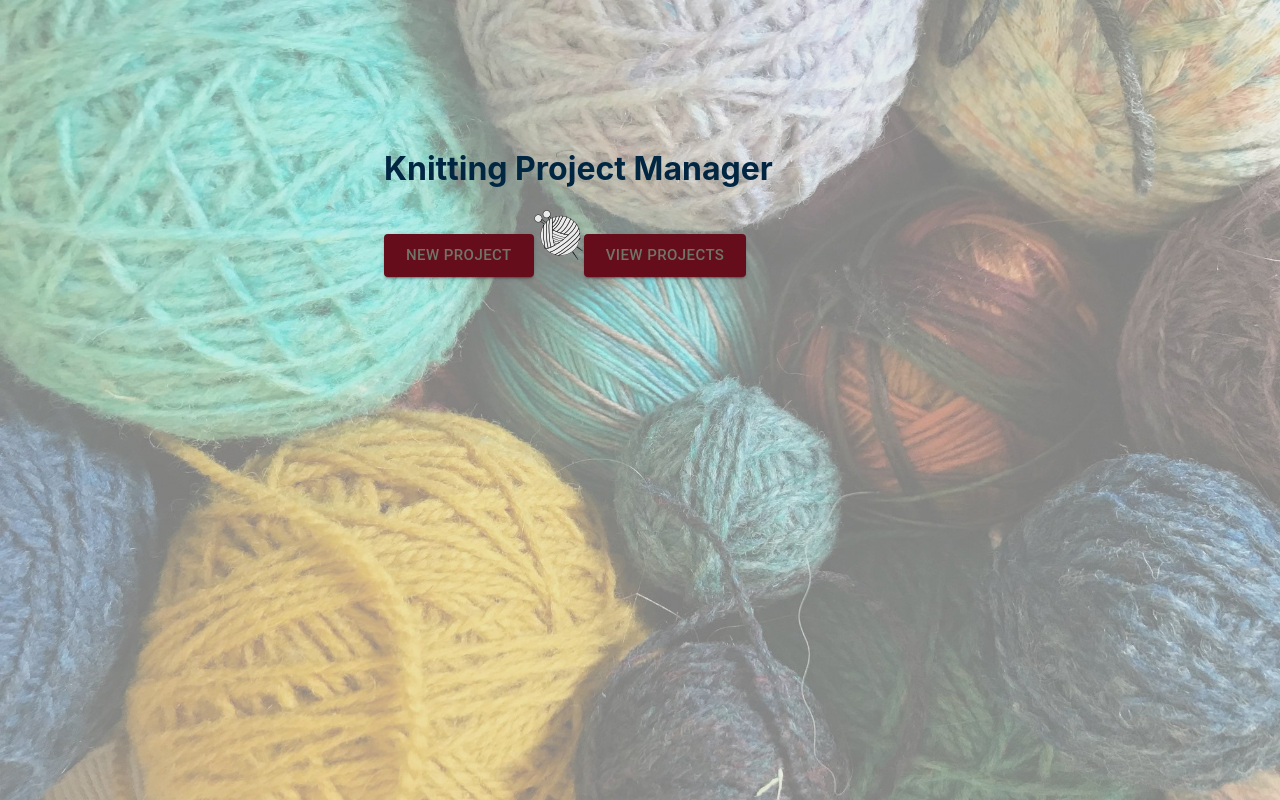
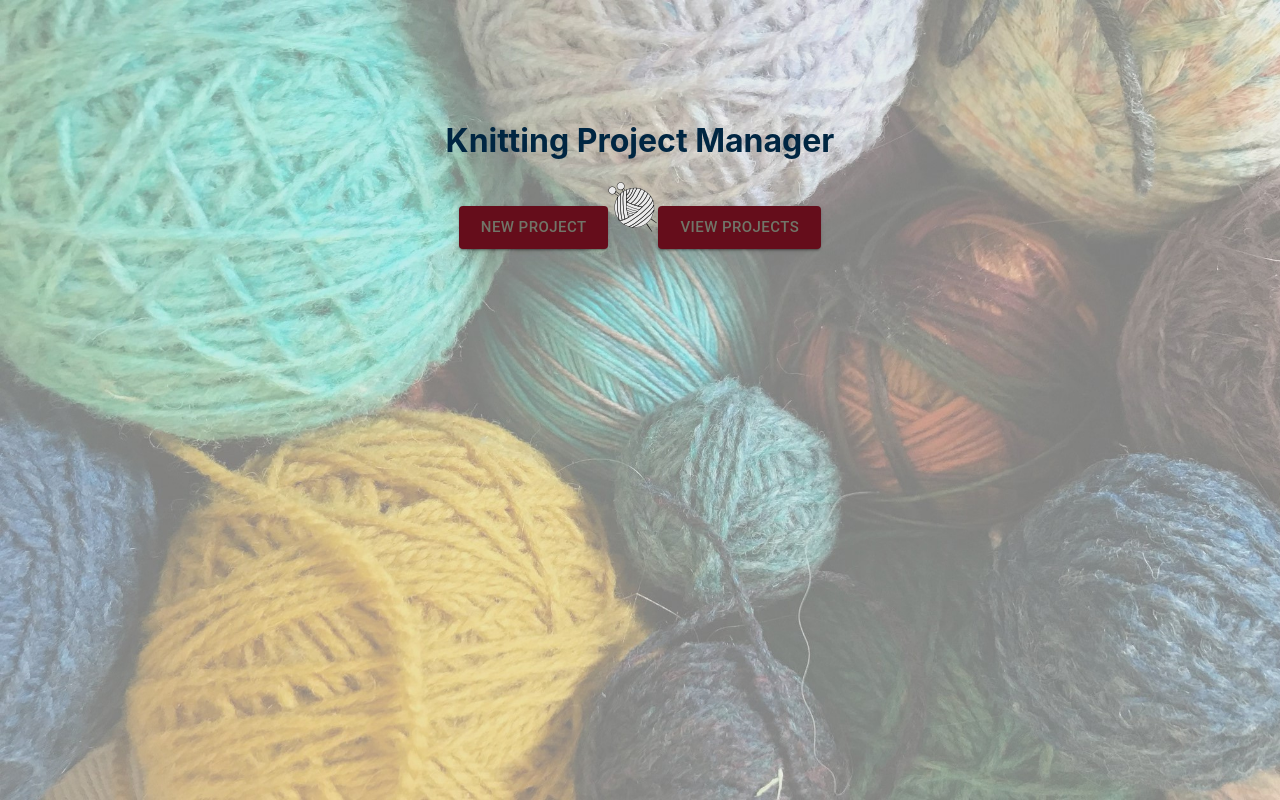
Before and after one commit to IsabelMcIlroy/KnitAndPearl, a React (Create React App) app: page / in a window 1280 px wide. Built offline with nearby package versions, Linux system fonts and the light colour scheme.

Commit message:
centering

```diff
--- a/src/App.js
+++ b/src/App.js
@@ -13,7 +13,7 @@ const App = () => {
         backgroundRepeat: "no-repeat",
       }}
     >
-      <div style={{ paddingLeft: "30%", paddingTop: "10%" }}>
+      <div style={{ textAlign: "center", paddingTop: "100px" }}>
         <Title titleText={"Knitting Project Manager"} />
         <WelcomePageOptionButtons btnText={"New Project"} />
         <img src={logo} alt="ball of wool" />
```
